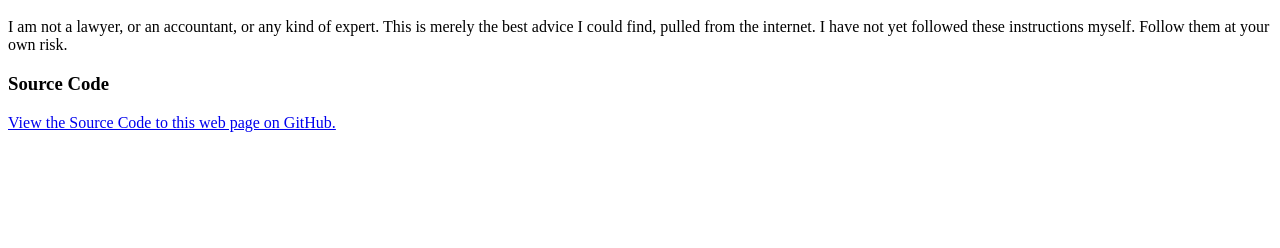
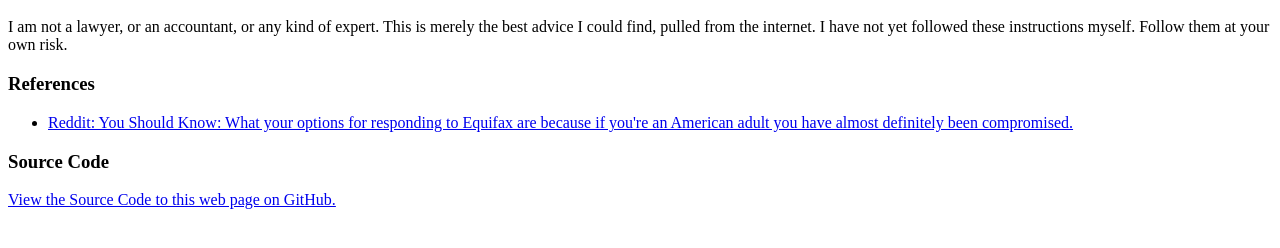
Before and after one commit to MattCruikshank/CreditFreeze, a plain HTML site: page index.html in a window 1280 px wide. Shown: the part 48-296 px from the top of the page. Drawn offline with Linux system fonts and the light colour scheme.

Commit message:
Adding Reference

```diff
--- a/index.html
+++ b/index.html
@@ -9,6 +9,15 @@
       pulled from the internet.  I have not yet followed these instructions myself.  Follow them at your own
       risk.
     </p>
+    <h3>References</h3>
+    <ul>
+      <li>
+        <a href="https://www.reddit.com/r/YouShouldKnow/comments/6znofc/ysk_what_your_options_for_responding_to_equifax/">
+          Reddit: You Should Know: What your options for responding to Equifax are because if you're an American adult you
+          have almost definitely been compromised.
+        </a>
+      </li>
+    </ul>
     <h3>Source Code</h3>
     <p>
       <a href="https://github.com/MattCruikshank/CreditFreeze">View the Source Code to this web page on GitHub.</a>
```
